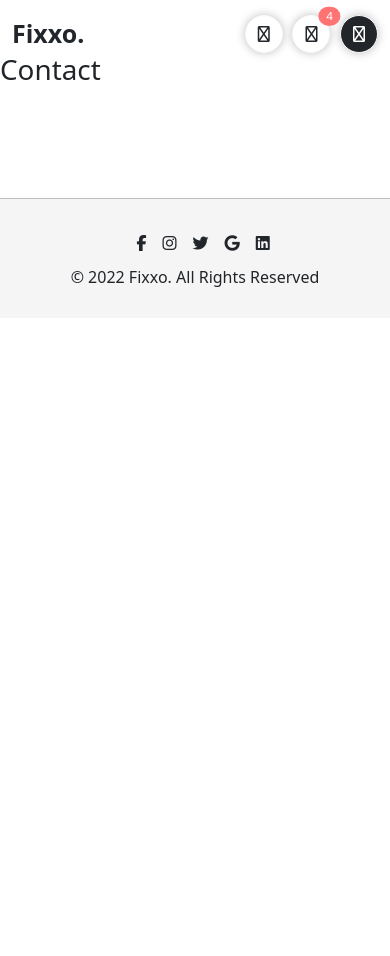
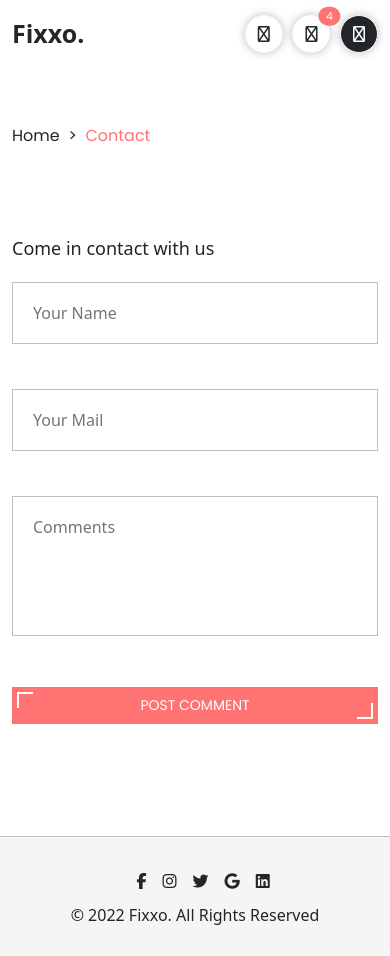
Before and after one commit to Lirijes/fixxo.js, a React (Create React App) app: page /contact in a window 390 px wide. Before the commit the page ends 844 px from the top, so only its background shows below. Built offline with nearby package versions, Linux system fonts and the light colour scheme.

Commit message:
validation on contact is done

```diff
--- a/src/assets/scss/Style.scss
+++ b/src/assets/scss/Style.scss
@@ -12,3 +12,6 @@
 @import "./sections/FooterSection";
 @import "./sections/Showcase";
 @import "./sections/ConsciousSection";
+@import "./sections/BreadcrumbSection";
+@import "./sections/MapSection";
+@import "./sections/ContactUsSection";
--- /dev/null
+++ b/src/assets/scss/sections/_BreadcrumbSection.scss
@@ -0,0 +1,35 @@
+.breadcrumb {
+    margin-top: 20px;
+
+    .container {
+        max-width: 1000px;
+
+        .breadcrumb-list {
+            list-style: none;
+            padding: 0;
+            margin: 50px 0 30px 0;
+            color: $color-theme;
+
+            li {
+                display: inline-block;
+                font-family: $font-poppins;
+                font-weight: $font-weight-regular;
+
+                a {
+                    text-decoration: none;
+                    color: $color-theme-dark;
+
+                    &:hover {
+                        color: $color-theme;
+                    }
+                }
+
+                & + li:before {
+                    content: "\00a0\00a0>\00a0\00a0";
+                    color: $color-theme-dark;
+                    font-weight: 400;
+                }
+            }
+        }
+    }
+}
--- a/src/assets/scss/sections/_ConsciousSection.scss
+++ b/src/assets/scss/sections/_ConsciousSection.scss
@@ -63,6 +63,7 @@
                 right: 60%;
                 background-color: white;
                 color: $color-theme-dark;
+                transition: all 0.3s ease-in-out;
 
                 &::before,
                 &::after {
--- /dev/null
+++ b/src/assets/scss/sections/_ContactUsSection.scss
@@ -0,0 +1,67 @@
+.contact-us {
+    margin-top: 60px;
+
+    .container {
+        max-width: 1000px;
+
+        h2 {
+            font-weight: $font-weight-medium;
+            font-size: 18px;
+            margin-bottom: 1.4rem;
+        }
+
+        form {
+            display: grid;
+            grid-template-columns: 1fr;
+            gap: 40px;
+
+            input {
+                width: 100%;
+                padding: 18px 20px;
+                border: 1px solid $color-gray-1;
+            }
+
+            .errorMessage {
+                margin-top: 5px;
+                color: $color-theme;
+                font-size: 0.8em;
+            }
+
+            /* .error {
+                color: $color-theme;
+                border: 1px solid $color-theme;
+            } */
+
+            .textarea {
+                grid-column: 1 / -1;
+
+                textarea {
+                    width: 100%;
+                    padding: 18px 20px;
+                    border: 1px solid $color-gray-1;
+                    height: 140px;
+                    resize: none;
+                }
+            }
+
+            .btn-red {
+                grid-column: 1 / -1;
+                width: 100%;
+            }
+        }
+    }
+}
+
+@media (min-width: 768px) {
+    .contact-us {
+        .container {
+            form {
+                grid-template-columns: 1fr 1fr;
+
+                .btn-red {
+                    width: 210px;
+                }
+            }
+        }
+    }
+}
--- /dev/null
+++ b/src/section/BreadcrumbSection.js
@@ -0,0 +1,19 @@
+import React from 'react'
+import { NavLink } from 'react-router-dom'
+
+const BreadcrumbSection = ({currentPage}) => {
+  return (
+    <section className="breadcrumb">
+        <div className="container">
+            <ul className="breadcrumb-list">
+                <li>
+                    <NavLink to="/">Home</NavLink>
+                </li>
+                <li>{currentPage}</li>
+            </ul>
+        </div>
+    </section>
+  )
+}
+
+export default BreadcrumbSection
--- /dev/null
+++ b/src/section/ContactUsSection.js
@@ -0,0 +1,71 @@
+import React, { useState } from 'react'
+
+const ContactUsSection = () => {
+    const [contactForm, setContactForm] = useState({name: '', email: '', comment: ''}) /* objektet kallas för key value pair där ex name är key och '' är värdet */
+    const [formErrors, setFormErrors] = useState({})
+    const [canSubmit, setCanSubmit] = useState(false)
+
+    const validate = (values) => { /* här stoppar vi in värden som ska valideras och stoppas in i (values), i detta fall name, email och comment */
+        const errors = {} /* här får vi tillbaka ett errorobjekt som antingen är tomt eller ett felmeddelande som då kommer sättas i cons formErrors */
+        const regex_email = /^[a-zA-Z0-9.!#$%&'*+/=?^_`{|}~-]+@[a-zA-Z0-9-]+(?:\.[a-zA-Z0-9-]+)*$/
+
+        if(!values.name) /* ! står för om värdet name är tomt */
+            errors.name = "You must enter a name"
+
+        if(!values.email)
+            errors.email = "You must enter an e-mail address"
+        else if(!regex_email.test(values.email))
+            errors.email = "You must enter a valid e-mail address (eg. name@domain.com)"
+
+        if(!values.comment)
+            errors.comment = "You must enter a comment"
+        else if(!values.comment.lenght < 5)
+            errors.comment = "Your comment must be longer than 5 characters"
+
+        if(Object.keys(errors).length === 0) /* vi vill kolla om errors i rad 9 har keys */
+            setCanSubmit(true) /* om det finns värden så kan vi submitta formuläret */
+        else
+            setCanSubmit(false) /* om det inte finns några värden så kan vi ej submitta formuläret  */
+
+
+        return errors;
+    }
+
+    const handleChange = (e) => {
+        const {id, value} = e.target /* man hämtar ut värden till variabler genom detta */
+        setContactForm({...contactForm, [id]: value}) /* informationen som skrivs in, läggs in i objektet contactForm. Genom att skriva ...contactFrom så tar man den befintliga informationen som finns i objektet*/
+    } /* genom att sätta in id ovan så anropar man key i detta fall name, email och comment */
+
+    const handleSubmit = (e) => {
+        e.preventDefault() /* stänger av standardbeteendet */
+        setFormErrors(validate(contactForm)) /* tar in validate som kommer ta emot värden som kommer från contactForm */
+    }
+
+
+
+  return (
+    <section className="contact-us">
+    <div className="container">
+        <h2>Come in contact with us</h2>
+        <form onSubmit={handleSubmit} novalidate>
+            <div>
+                {/* value används för att skapa ett värde av det som anges i formuläret, för att användaren ska kunna skriva något används onChange som sedan läggs in i objektet contactForm */}
+                <input id="name" type="text" className="error" placeholder="Your Name" value={contactForm.name} onChange={handleChange} />
+                <div className="errorMessage">{formErrors.name}</div>
+            </div>
+            <div>
+                <input id="email" type="email" className="error" placeholder="Your Mail" value={contactForm.email} onChange={handleChange} />
+                <div className="errorMessage">{formErrors.email}</div>
+            </div>
+            <div className="textarea">
+                <textarea id="comment" className="error" placeholder="Comments" value={contactForm.comment} onChange={handleChange}></textarea>
+                <div className="errorMessage">{formErrors.comment}</div>
+            </div>
+            <button className="btn-red" type="submit">POST COMMENT</button>
+        </form>
+    </div>
+    </section>
+  )
+}
+
+export default ContactUsSection
--- /dev/null
+++ b/src/section/MapSection.js
@@ -0,0 +1,11 @@
+import React from 'react'
+
+const MapSection = () => {
+  return (
+    <section className="map">
+        <iframe className="google-map" title="googlemap" src="https://www.google.com/maps/embed?pb=!1m18!1m12!1m3!1d42828.674857312326!2d12.6169750956907!3d57.49030168190536!2m3!1f0!2f0!3f0!3m2!1i1024!2i768!4f13.1!3m3!1m2!1s0x46501a6e64316693%3A0x91717e0c699389fd!2sVarbergsv%C3%A4gen%2053%2C%20511%2062%20Skene!5e0!3m2!1ssv!2sse!4v1665605518033!5m2!1ssv!2sse" allowfullScreen="" loading="lazy" referrerPolicy="no-referrer-when-downgrade"></iframe>
+    </section>
+  )
+}
+
+export default MapSection
--- a/src/views/Contact.js
+++ b/src/views/Contact.js
@@ -1,6 +1,10 @@
 import React from 'react'
+import BreadcrumbSection from '../section/BreadcrumbSection'
+import ContactUsSection from '../section/ContactUsSection'
 import FooterSection from '../section/FooterSection'
 import MainMenuSection from '../section/MainMenuSection'
+import MapSection from '../section/MapSection'
+
 
 const Contact = () => {
   window.top.document.title = 'Contact | Fixxo.'
@@ -8,7 +12,9 @@
   return (
     <>
       <MainMenuSection />
-      <h1>Contact</h1>
+      <BreadcrumbSection currentPage="Contact"/>
+      <MapSection />
+      <ContactUsSection />
       <FooterSection />
     </>
   )
```
Also changed, not shown: src/assets/scss/sections/_MapSection.scss (added, +15 -0 lines), src/Style.css, 1 other file (tests, documents, lock files or other folders).
